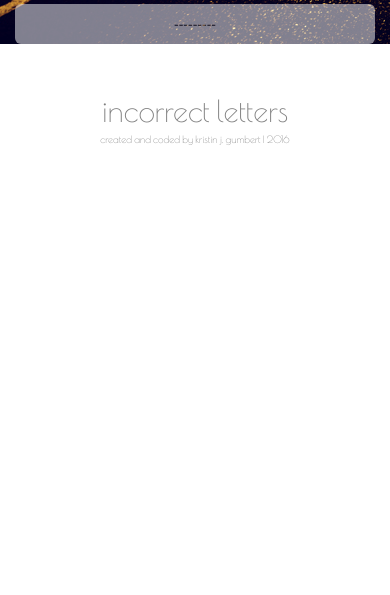
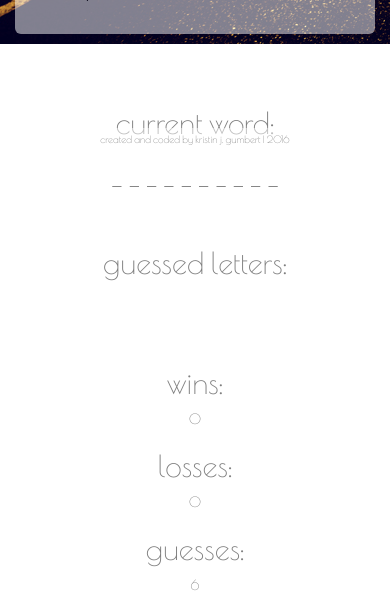
Before and after one commit to kjgum/hangman, a PHP site: page /index.html in a window 390 px wide; the page is wider, and only the part inside the window is pictured. Shown: the part 696-1291 px from the top of that part. Before the commit the page ends 841 px from the top of that part, so only its background shows below. Run offline with PHP 8.4, Linux system fonts and the light colour scheme; some web fonts are replaced.

Commit message:
serious js progress

```diff
--- a/assets/css/style.css
+++ b/assets/css/style.css
@@ -8,7 +8,6 @@
 	background-color: ;
 	padding: 10px;
 	margin-top: 20px;
-
 	font-size: 90px;
 }
 
@@ -22,7 +21,7 @@
 
 
 .textbox {
-	padding: 10px;
+	padding: 2px;
 	margin-top: 20px;
 	background-color: #ffffff;
   opacity: 0.5;
@@ -37,12 +36,18 @@
 	padding: 10px;
 }
 
+.pic{
+	margin-bottom: 50px;
+}
+
 h2 {
 	color: black;
 	font-family: 'Poiret One', cursive;
 }
 
-
+#hangWord {
+	height: 50px;
+}
 
 .footer {
 	background-color: #ffffff;
--- a/assets/javascript/game.js
+++ b/assets/javascript/game.js
@@ -1,28 +1,196 @@
-var wordsArray = [‘accelerate’, ‘accident’, ‘asphalt’, ‘automobile’,
-										‘avenue’, ‘bicycle’, ‘boulevard’, ‘brakes’, ‘bus’,
-										‘circle’, ‘clutch’, ‘construction’, ‘carpool’, ‘detour’,
-										‘drive’, ‘emission’, ‘exhaust’, ‘exit’, ‘expressway’, ‘fast’,
-										‘fender’, ‘freeway’, ‘fuel’, ‘gas’, ‘gear’, ‘gps’, ‘gridlock’,
-										‘headlights’, ‘hybrid’, ‘intersection’, ‘ interstate’,
-										‘idling’, ‘lane’, ‘license’, ‘lights’, ‘manual’, ‘map’, ‘mile’,
-										‘merge’, ‘motor’, ‘motorcycle’, ‘mph’, ‘oil’, ‘overpass’,
-										‘park’, ‘parking’, ‘parkway’, ‘pavement’, ‘pedal’, ‘pedestrian’,
-										‘police’, ‘railroad’, ‘ramp’, ‘registration’, ‘rest’, ‘reverse’,
-										‘roadway’, ‘safety’, ‘scenery’, ‘seatbelt’, ‘shoulder’, ‘sidewalk’,
-										‘sign’, ‘slow’, ‘speed’, ‘state’, ‘stop’, ‘street’, ‘steer’,
-										‘ticket’, ‘tire’, ‘toll’, ‘traffic’, ‘truck’, ‘transportation’,
-										‘tunnel’, ‘turn’, ‘underpass’, ‘vehicle’, ‘warning’];
+window.onload = function() {
+
+	var userGuess;
+	var words = ["ACCELERATE", "ACCIDENT", "ASPHALT", "AUTOMOBILE",
+										"AVENUE", "BICYCLE", "BOULEVARD", "BRAKES", "BUS"];
+	var word = [];
+	var positions = [];
+	var guessedLetters = [];
+	var guesses;
+	var wins;
+	var losses;
+	var count = 0;
+
+	// inital wins
+	wins = 0;
+	losses = 0;
+	document.querySelector(".wins").innerHTML = wins;
+	document.querySelector(".losses").innerHTML = losses;
+
+	// Select the first word
+	var num = 0;
+	newWord(num);
 
 
-var word;
 
-document.onkeyup = function(event) {
 
-	var guessLetter = String.fromCharCode(event.keyCode).toLowerCase();
-	console.log(guessLetter);
+	function newWord(num) {
+		// Set initial guesses
+		guesses = 6;
+		document.querySelector(".guesses").innerHTML = guesses;
+		// hangman picture
+		document.querySelector(".hangman").innerHTML = '<img src="assets/images/hang' + guesses + '.png">';
+		// clear positions and guesses
+		positions = [];
+		guessedLetters = [];
+		document.querySelector(".letters-guessed").innerHTML = guessedLetters.join(" ");
+		// Set positions of intial word and display
+		word = words[num].split("");
+		for (var i=0; i<word.length; i++) {
+			positions.push("_");
+		}
+		document.querySelector(".positions").innerHTML = positions.join(" ");
 
-	var guesses = document.querySelector('.guessLetter');
+		document.onkeyup = function(event) {
+			// Reset non-letter and already-guessed
+			document.querySelector(".red").innerHTML = "";
+			// Get letter from player
+			if (event.keyCode >= 65 && event.keyCode <= 90) {
+				userGuess = String.fromCharCode(event.keyCode).toUpperCase();
+				checkGuessed(userGuess);
+			} else {
+				document.querySelector(".red").innerHTML = "please press a letter";
+			}
+			// Check to see if player won or lost
+			checkWin();
+		}
+	}
 
-	guesses.innerHTML = guessLetter + ', ';
+
+
+	function checkGuessed(userGuess) {
+		// Check to see if letter matches any letters in word
+		check: {
+			for (var i=0; i<guessedLetters.length; i++) {
+				if (guessedLetters[i] == userGuess) {
+					document.querySelector(".red").innerHTML = "<h2>guess another letter</h2>";
+					break check;
+				}
+			}
+			for (var i=0; i<positions.length; i++) {
+				if (positions[i] == userGuess) {
+					document.querySelector(".red").innerHTML = "<h2>guess another letter</h2>";
+					break check;
+				}
+			}
+			replacements(userGuess);
+		}
+	}
+
+
+
+	function replacements(userGuess) {
+		// Check to see if letter matches any letters in word
+		var replacements = 0;
+		for (var i=0; i<word.length; i++) {
+			if (word[i] == userGuess) {
+				positions[i] = word[i];
+				replacements++;
+			}
+		}
+		if (replacements == 0) {
+			//  no replacements reduce guesses
+			guesses--;
+			document.querySelector(".guesses").innerHTML = guesses;
+			document.querySelector(".hangman").innerHTML = '<img src="assets/images/hang' + guesses + '.png">';
+			// display guessed letters
+			guessedLetters.push(userGuess);
+			document.querySelector(".letters-guessed").innerHTML = guessedLetters.join(" ");
+		} else {
+			// redisplay positions
+			document.querySelector(".positions").innerHTML = positions.join(" ");
+		}
+	}
+
+
+
+	function checkWin() {
+		// if all underscores are replaced
+		winning: {
+			for (var i=0; i<positions.length; i++) {
+				if (positions[i] == "_") {
+					break winning;
+				}
+			}
+			// Update and display wins
+			wins++;
+			document.querySelector(".wins").innerHTML = wins;
+			// Show answer
+			answer("c");
+		}
+		// Check if guess reaches 0
+		if (guesses == 0) {
+			answer("inc");
+			losses++;
+			document.querySelector(".losses").innerHTML = losses;
+		}
+	}
+
+
+
+	function answer(letter) {
+
+		// Show answer
+		document.querySelector(".response").innerHTML = letter + "orrect! it's " + words[num] + "!";
+		document.querySelector(".hangman").innerHTML = '<img src="assets/images/youwon.png">';
+
+		// Listen for key to reset
+		document.onkeyup = function(event) {
+			answerReset();
+		}
+		// Any key restarts game
+		document.querySelector(".left").addEventListener("click", function(){
+		    answerReset();
+		});
+		document.querySelector(".right").addEventListener("click", function(){
+		    answerReset();
+		});
+		// Listen for press to reset
+		document.querySelector(".guessLetter").addEventListener("click", function(){
+		    answerReset();
+		});
+	}
+
+		function selectNewWord() {
+
+		var num = Math.floor((Math.random() * 9) + 1);
+		newWord(num);
+		// num++;
+		// // Keep selecting new words when available
+		// if (num < words.length) {
+		// 	// Select new word
+		// 	newWord(num);
+		// } else {
+		// 	// Reset num
+		// 	num = 0;
+		// 	newWord(num);
+		// }
+	}
+
+	function answerReset() {
+		// Reset answer
+		document.querySelector(".response").innerHTML = "";
+
+		document.querySelector(".anykey").innerHTML = "";
+
+		selectNewWord();
+	}
+
+
 
 }
+
+// var wordArray = [‘accelerate’, ‘accident’, ‘asphalt’, ‘automobile’,
+// 										‘avenue’, ‘bicycle’, ‘boulevard’, ‘brakes’, ‘bus’,
+// 										‘circle’, ‘clutch’, ‘construction’, ‘carpool’, ‘detour’,
+// 										‘drive’, ‘emission’, ‘exhaust’, ‘exit’, ‘expressway’, ‘fast’,
+// 										‘fender’, ‘freeway’, ‘fuel’, ‘gas’, ‘gear’, ‘gps’, ‘gridlock’,
+// 										‘headlights’, ‘hybrid’, ‘intersection’, ‘ interstate’,
+// 										‘idling’, ‘lane’, ‘license’, ‘lights’, ‘manual’, ‘map’, ‘mile’,
+// 										‘merge’, ‘motor’, ‘motorcycle’, ‘mph’, ‘oil’, ‘overpass’,
+// 										‘park’, ‘parking’, ‘parkway’, ‘pavement’, ‘pedal’, ‘pedestrian’,
+// 										‘police’, ‘railroad’, ‘ramp’, ‘registration’, ‘rest’, ‘reverse’,
+// 										‘roadway’, ‘safety’, ‘scenery’, ‘seatbelt’, ‘shoulder’, ‘sidewalk’,
+// 										‘sign’, ‘slow’, ‘speed’, ‘state’, ‘stop’, ‘street’, ‘steer’,
+// 										‘ticket’, ‘tire’, ‘toll’, ‘traffic’, ‘truck’, ‘transportation’,
+// 										‘tunnel’, ‘turn’, ‘underpass’, ‘vehicle’, ‘warning’];
--- a/index.html
+++ b/index.html
@@ -9,7 +9,6 @@
  	<link rel="stylesheet" href="http://maxcdn.bootstrapcdn.com/bootstrap/3.3.6/css/bootstrap.min.css">
 	<link href='https://fonts.googleapis.com/css?family=Special+Elite|Fredericka+the+Great' rel='stylesheet' type='text/css'>
 	<link href='https://fonts.googleapis.com/css?family=Poiret+One' rel='stylesheet' type='text/css'>
-
 	<link rel="stylesheet" href="assets/css/style.css">
  	<script src="assets/javascript/game.js"></script>
 
@@ -29,26 +28,50 @@
 <div class="row">
 <div class="col-md-12">
 
-	<div class="col-md-5 col-md-offset-1 textbox img-rounded text-center">
+	<div class="col-md-5 col-md-offset-1 textbox img-rounded text-center pic" style="height: 400px;">
 
-		<p><img src="http://hangman.doncolton.com/play/hang6.png"></p>
-<!-- 		<p><img src="http://hangman.doncolton.com/play/hang1.png"></p>
-		<p><img src="http://hangman.doncolton.com/play/hang2.png"></p>
-		<p><img src="http://hangman.doncolton.com/play/hang3.png"></p>
-		<p><img src="http://hangman.doncolton.com/play/hang4.png"></p>
-		<p><img src="http://hangman.doncolton.com/play/hang5.png"></p>
-		<p><img src="http://hangman.doncolton.com/play/hang6.png"></p>  -->
+		<!-- hangman image goes here -->
+
+		<div class="hangman"></div>
+		<h2 class="red">press enter to start</h2>
+
+		<!-- <div class="media-input"></div> -->
+
+		<div class="answer">
+			<h2 class="response"></h2>
+		<div class="character"></div>
+			<h2 class="anykey"></h2>
+		</div>
+
+
+
+
+	</div><!-- close first textbox -->
+
+	<div class="col-md-4 col-md-offset-1 textbox img-rounded text-center">
+				<h2>current word: </h2>
+				<h2 class="positions"></h2>
+	</div>
+
+	<div class="col-md-4 col-md-offset-1 textbox img-rounded text-center" style="height:100px;">
+				<h2>guessed letters: </h2>
+				<p class="letters-guessed"></p>
 
 	</div>
 
-	<div class="col-md-4 col-md-offset-1 textbox img-rounded text-center">
-		<div class="placeholder">---------</div>
+	<div class="col-md-4 col-md-offset-1 textbox img-rounded text-center" style="height:125px;">
+		<div class="col-md-4">
+					<h2>wins:</h2>
+				<p class="wins"></p>
 			</div>
-
-	<div class="col-md-4 col-md-offset-1 textbox img-rounded text-center" style="height:200px;">
-			<h2>incorrect letters</h2>
-   		<br/>
-			<p class="guessedLetters"></p>
+			<div class="col-md-4">
+					<h2>losses:</h2>
+					<p class="losses"></p>
+			</div>
+			<div class="col-md-4">
+					<h2>guesses:</h2>
+					<p class="guesses"></p>
+			</div>
 	</div>
 
 </div>
```
Also changed, not shown: assets/images/hang0.png (added), assets/images/hang1.png (added), assets/images/hang2.png (added), assets/images/hang3.png (added), assets/images/hang4.png (added), assets/images/hang5.png (added), assets/images/hang6.png (added), assets/images/start.png (added), assets/images/youwon.png (added), 1 other file. Lines whose indentation alone changed are shown as unchanged.
